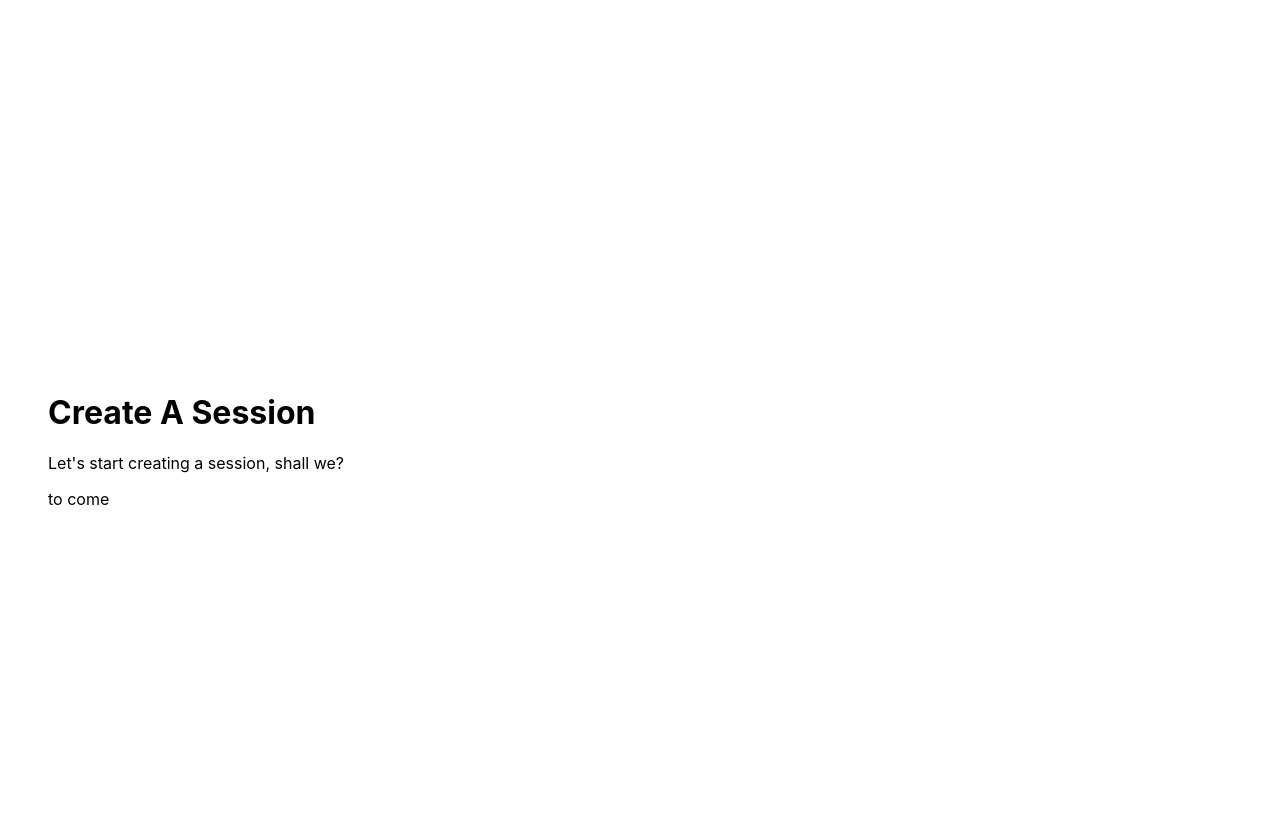
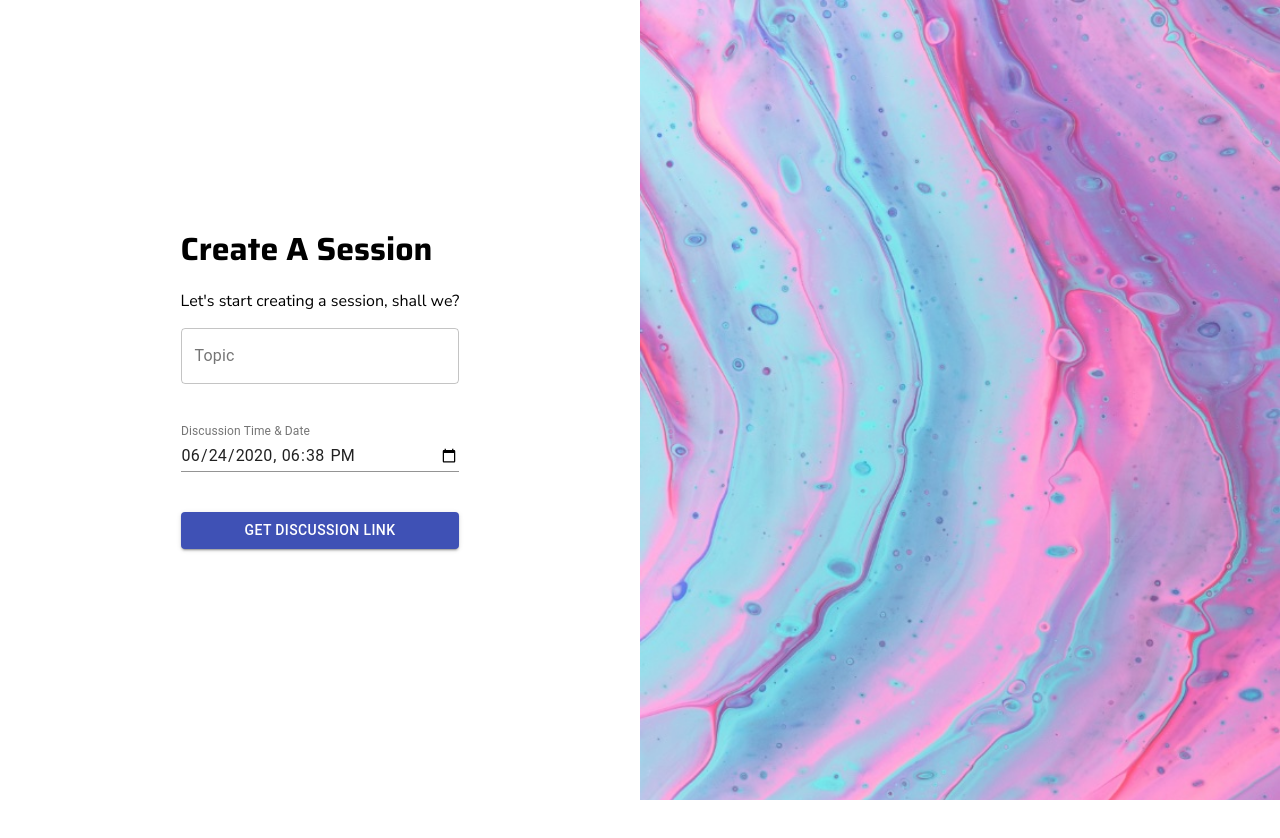
Before and after one commit to alo9507/weeve, a React (Create React App) app: page /create in a window 1280 px wide. Shown: the top 838 px of the page. After the commit the page ends 800 px from the top, so only its background shows below. Built offline with nearby package versions, Linux system fonts and the light colour scheme.

Commit message:
Very rough first version of admin page with bare design - #6

```diff
--- a/package.json
+++ b/package.json
@@ -3,13 +3,18 @@
   "version": "0.1.0",
   "private": true,
   "dependencies": {
+    "@material-ui/core": "^4.11.0",
+    "@material-ui/pickers": "^3.2.10",
+    "@material-ui/styles": "^4.10.0",
     "@testing-library/jest-dom": "^4.2.4",
     "@testing-library/react": "^9.5.0",
     "@testing-library/user-event": "^7.2.1",
+    "node-sass": "^4.14.1",
     "react": "^16.13.1",
     "react-dom": "^16.13.1",
     "react-router-dom": "^5.2.0",
     "react-scripts": "3.4.1",
+    "react-shader-canvas": "^1.0.0",
     "typescript": "^3.9.6"
   },
   "scripts": {
--- a/src/App.css
+++ b/src/App.css
@@ -1,5 +1,20 @@
+@import url('https://fonts.googleapis.com/css2?family=Nunito+Sans:ital,wght@0,400;0,600;1,700&family=Saira:wght@500;700;900&display=swap');
+
+* {
+    -moz-box-sizing: border-box;
+    -webkit-box-sizing: border-box;
+     box-sizing: border-box;
+}
+
+h1,h2,h3,h4,h5{
+  font-family: 'Saira', sans-serif;
+  font-weight: 600;
+  margin-bottom: 0;
+}
+
 .App {
   text-align: left;
+  font-family: 'Nunito Sans', sans-serif;
 }
 
 .App-logo {
--- a/src/App.js
+++ b/src/App.js
@@ -1,5 +1,4 @@
 import React from "react";
-import logo from "./logo.svg";
 import "./App.css";
 
 const App = (props) => {
--- a/src/create/Create.js
+++ b/src/create/Create.js
@@ -1,13 +1,26 @@
-import React, {useState } from "react";
+import React from "react";
 import App from "../App";
-import "./Create.css";
+import "./Create.scss";
+import { makeStyles } from '@material-ui/core/styles';
+import CreateForm from "./CreateForm";
 // import Background from '../images/background-image.jpg';
 //
 // var imageStyle = {
 //   backgroundImage: "url(" + { Background } + ")"
 // };
 
+const useStyles = makeStyles({
+  fullImage: {
+    backgroundImage: "url(./background-image.jpg)",
+    backgroundRepeat: "no-repeat",
+    backgroundSize: "cover",
+    backgroundPostition: "center",
+    width: "50%"
+  },
+});
+
 const Create = (props) => {
+  const classes = useStyles();
   return (
     <App>
       <div className="two-column">
@@ -15,10 +28,10 @@ const Create = (props) => {
           <div className="create-content">
             <h1>Create A Session</h1>
             <p>Let's start creating a session, shall we?</p>
-            <p>to come</p>
+            <CreateForm></CreateForm>
           </div>
         </div>
-        <div className="flex-item full-image">
+        <div className={`${classes.fullImage} flex-item`}>
         </div>
       </div>
     </App>
--- a/src/create/Create.css
+++ b/src/create/Create.scss
@@ -50,6 +50,7 @@
 
 .create-wrapper {
     height: 100%;
+    width: 50%;
     padding: 48px;
     display: -ms-flexbox;
     display: -webkit-flex;
@@ -69,4 +70,32 @@
     -webkit-align-items: center;
     -ms-flex-align: center;
     align-items: center;
-    }
+}
+
+.create-content{
+  margin-top: -48px;
+}
+
+.create-form{
+  display: -ms-flexbox;
+  display: -webkit-flex;
+  display: flex;
+  -webkit-flex-direction: column;
+  -ms-flex-direction: column;
+  flex-direction: column;
+  -webkit-flex-wrap: nowrap;
+  -ms-flex-wrap: nowrap;
+  flex-wrap: nowrap;
+  -webkit-justify-content: flex-start;
+  -ms-flex-pack: start;
+  justify-content: flex-start;
+  -webkit-align-content: stretch;
+  -ms-flex-line-pack: stretch;
+  align-content: stretch;
+  -webkit-align-items: stretch;
+  -ms-flex-align: stretch;
+  align-items: stretch;
+  div{
+    margin-bottom: 20px;
+  }
+}
--- /dev/null
+++ b/src/create/CreateForm.js
@@ -0,0 +1,56 @@
+import React from "react";
+import {Button, TextField} from '@material-ui/core';
+
+class CreateForm extends React.Component {
+  constructor(props) {
+    super(props);
+    this.state = {
+      topic: '',
+      datetime: '',
+      currdatetime: new Date()
+    };
+
+    this.handleInputChange = this.handleInputChange.bind(this);
+    this.handleSubmit = this.handleSubmit.bind(this);
+  }
+
+  handleInputChange(event) {
+    const target = event.target;
+    const value = target.value;
+    const name = target.name;
+
+    this.setState({
+      [name]: value
+    });
+  }
+
+  handleSubmit(event) {
+    event.preventDefault();
+    console.log(this.state.topic, ", ", this.state.datetime);
+  }
+
+  render() {
+    return (
+      <form className="create-form" onSubmit={this.handleSubmit}>
+        <TextField onChange={this.handleInputChange} name="topic" id="topic" label="Topic" variant="outlined" />
+        <TextField onChange={this.handleInputChange} name="datetime"
+          name="datetime"
+          id="datetime-local"
+          label="Discussion Time & Date"
+          type="datetime-local"
+          defaultValue={this.state.currdatetime
+                            .toISOString()
+                            .slice(0, 16)}
+          InputLabelProps={{
+            shrink: true,
+          }}
+        />
+        <Button variant="contained" color="primary" type="submit">
+          Get Discussion Link
+        </Button>
+      </form>
+    );
+  }
+}
+
+export default CreateForm;
```
Also changed, not shown: 1 other file (tests, documents, lock files or other folders).
